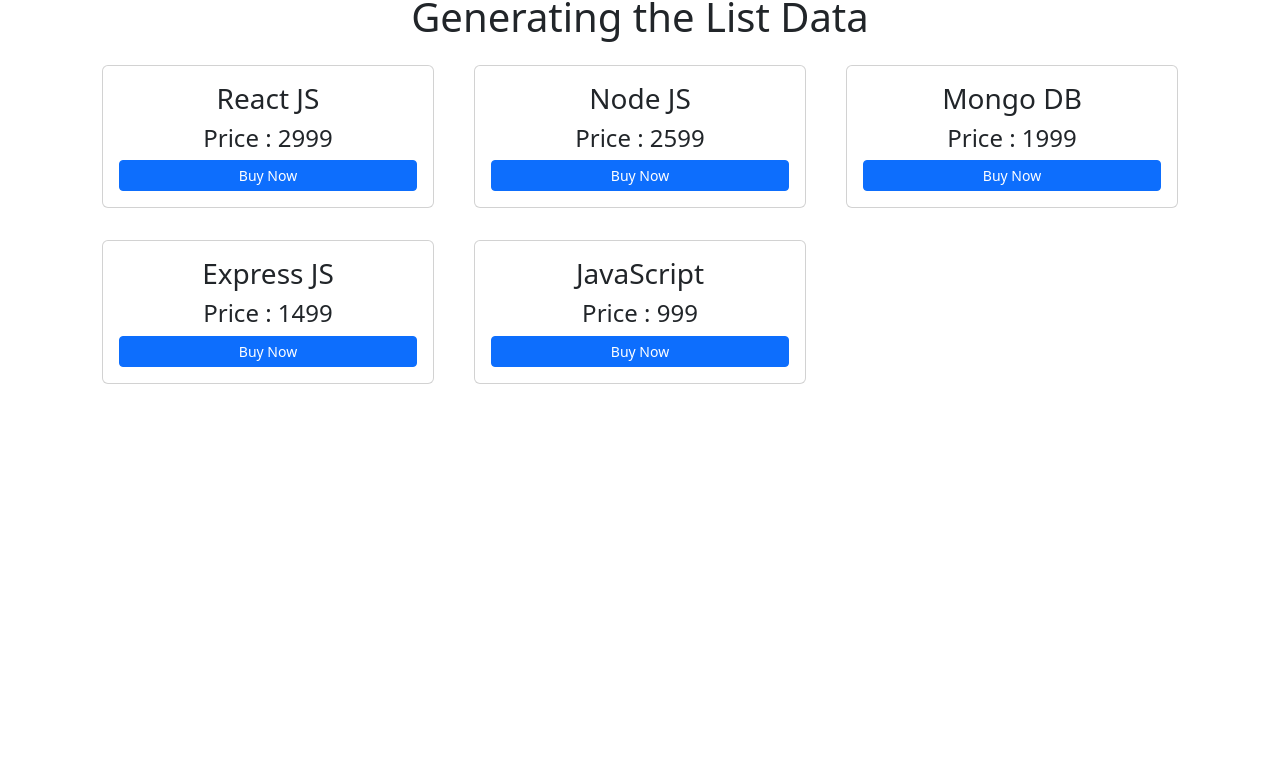
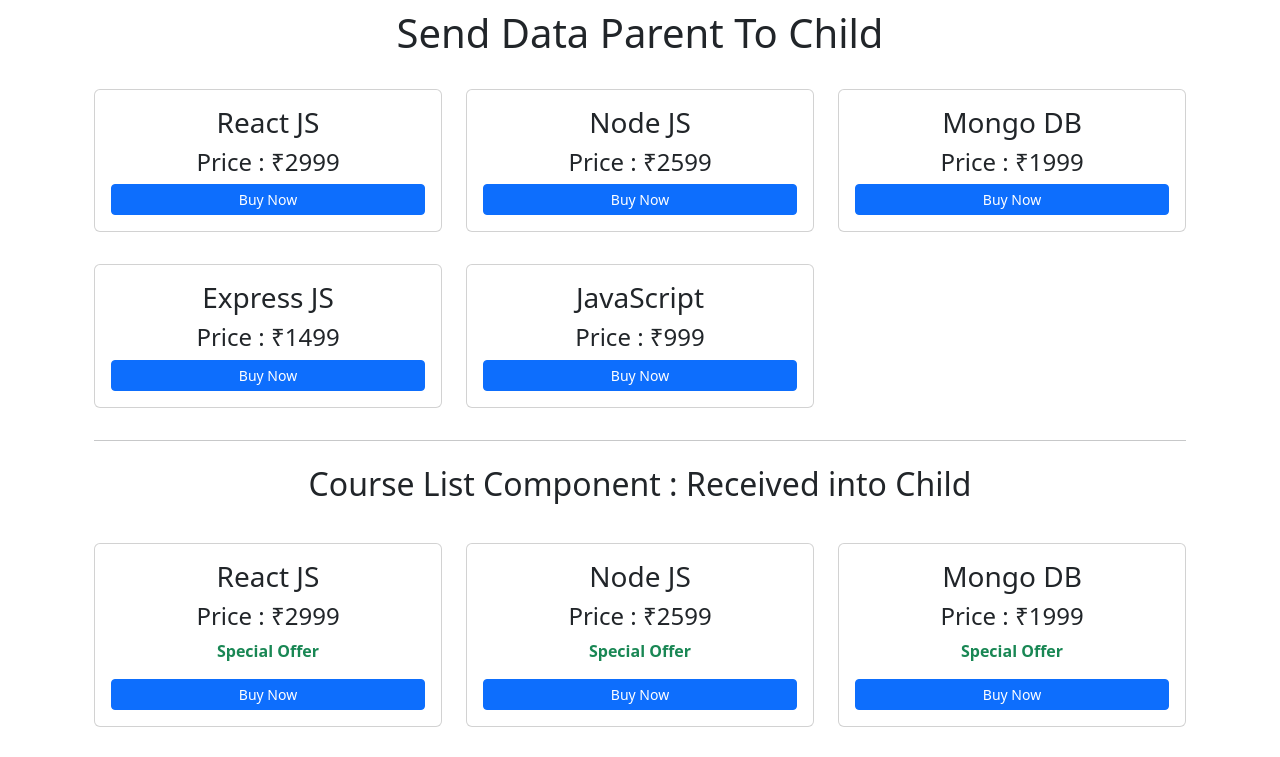
Before and after one commit to developersksingh/react-complete-development, a React (Vite) app in the folder dojo-blog/: page / in a window 1280 px wide. Shown: the part 510-1267 px from the top of the page. Before the commit the page ends 942 px from the top, so only its background shows below. Built offline with nearby package versions, Linux system fonts and the light colour scheme.

Commit message:
Passing the properties data by using props
Passing the properties data by using props

```diff
--- /dev/null
+++ b/dojo-blog/src/CourseList.jsx
@@ -0,0 +1,32 @@
+import React from "react";
+
+const CourseList = ({ courses, pageTitle }) => {
+  return (
+    <>
+      <h2 className="text-center my-4">
+        Course List Component : Received into Child
+      </h2>
+
+      <div className="row">
+        {courses.map((course) => (
+          <div key={course.id} className="col-md-4">
+            <div className="card my-3 p-3 text-center">
+              <h3>{course.name}</h3>
+              <h4>Price : ₹{course.price}</h4>
+
+              <span className="text-success fw-bold mb-2">
+                {pageTitle}
+              </span>
+
+              <button className="btn btn-sm btn-primary mt-2">
+                Buy Now
+              </button>
+            </div>
+          </div>
+        ))}
+      </div>
+    </>
+  );
+};
+
+export default CourseList;
--- a/dojo-blog/src/Home.jsx
+++ b/dojo-blog/src/Home.jsx
@@ -1,32 +1,44 @@
-import React from 'react'
-import { useState } from 'react';
+import React, { useState } from "react";
+import CourseList from "./CourseList";
+
 function Home() {
-    const [courses,setCourse] = useState([
-        {id:1, name:"React JS", price:2999},
-        {id:2, name:"Node JS", price:2599},
-        {id:3, name:"Mongo DB", price:1999},
-        {id:4, name:"Express JS", price:1499},
-        {id:5, name:"JavaScript", price:999},
+  const [courses] = useState([
+    { id: 1, name: "React JS", price: 2999 },
+    { id: 2, name: "Node JS", price: 2599 },
+    { id: 3, name: "Mongo DB", price: 1999 },
+    { id: 4, name: "Express JS", price: 1499 },
+    { id: 5, name: "JavaScript", price: 999 },
   ]);
+
+  const pageTitle = "Special Offer";
+
   return (
     <>
-    <h1>Generating the List Data</h1>
+      <h1 className="text-center my-3">
+        Send Data Parent To Child
+      </h1>
 
-    <div className='container'>
-        <div className='row '>
+      <div className="container">
+        <div className="row">
           {courses.map((course) => (
-            <div className="col-md-4">
-            <div key={course.id} className='card my-3 p-3  mx-2 d-flex justify-content-center'>
+            <div key={course.id} className="col-md-4">
+              <div className="card my-3 p-3 text-center">
                 <h3>{course.name}</h3>
-                <h4>Price : {course.price}</h4>
-                <button className='btn btn-sm btn-primary'>Buy Now</button>
+                <h4>Price : ₹{course.price}</h4>
+                <button className="btn btn-sm btn-primary">
+                  Buy Now
+                </button>
               </div>
             </div>
           ))}
         </div>
+
+        <hr />
+
+        <CourseList courses={courses} pageTitle={pageTitle} />
       </div>
     </>
-  )
+  );
 }
 
-export default Home
+export default Home;
--- /dev/null
+++ b/package.json
@@ -0,0 +1,5 @@
+{
+  "dependencies": {
+    "nodemon": "^3.1.11"
+  }
+}
```
Also changed, not shown: 1 other file (tests, documents, lock files or other folders). Lines whose indentation alone changed are shown as unchanged.
